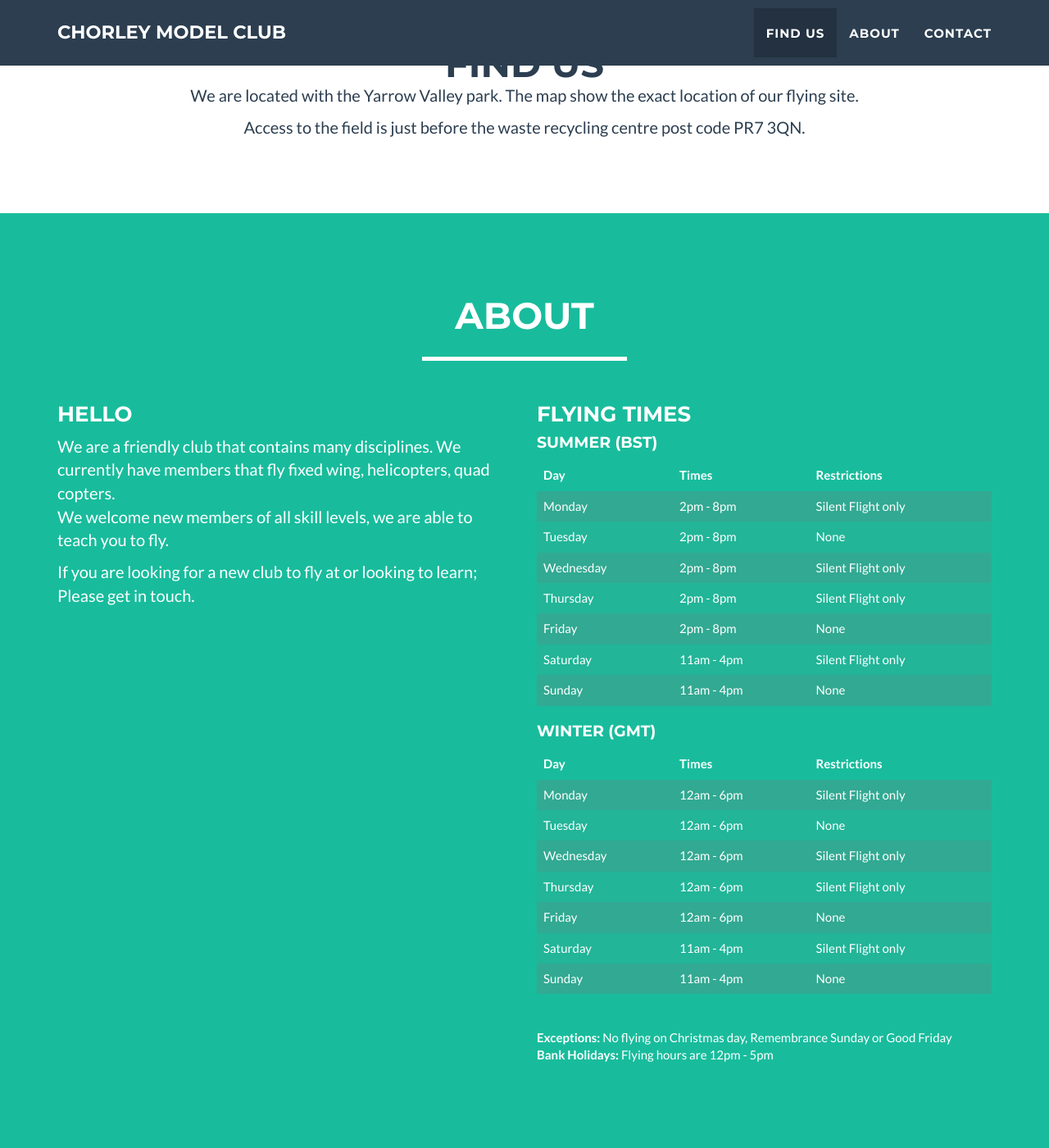
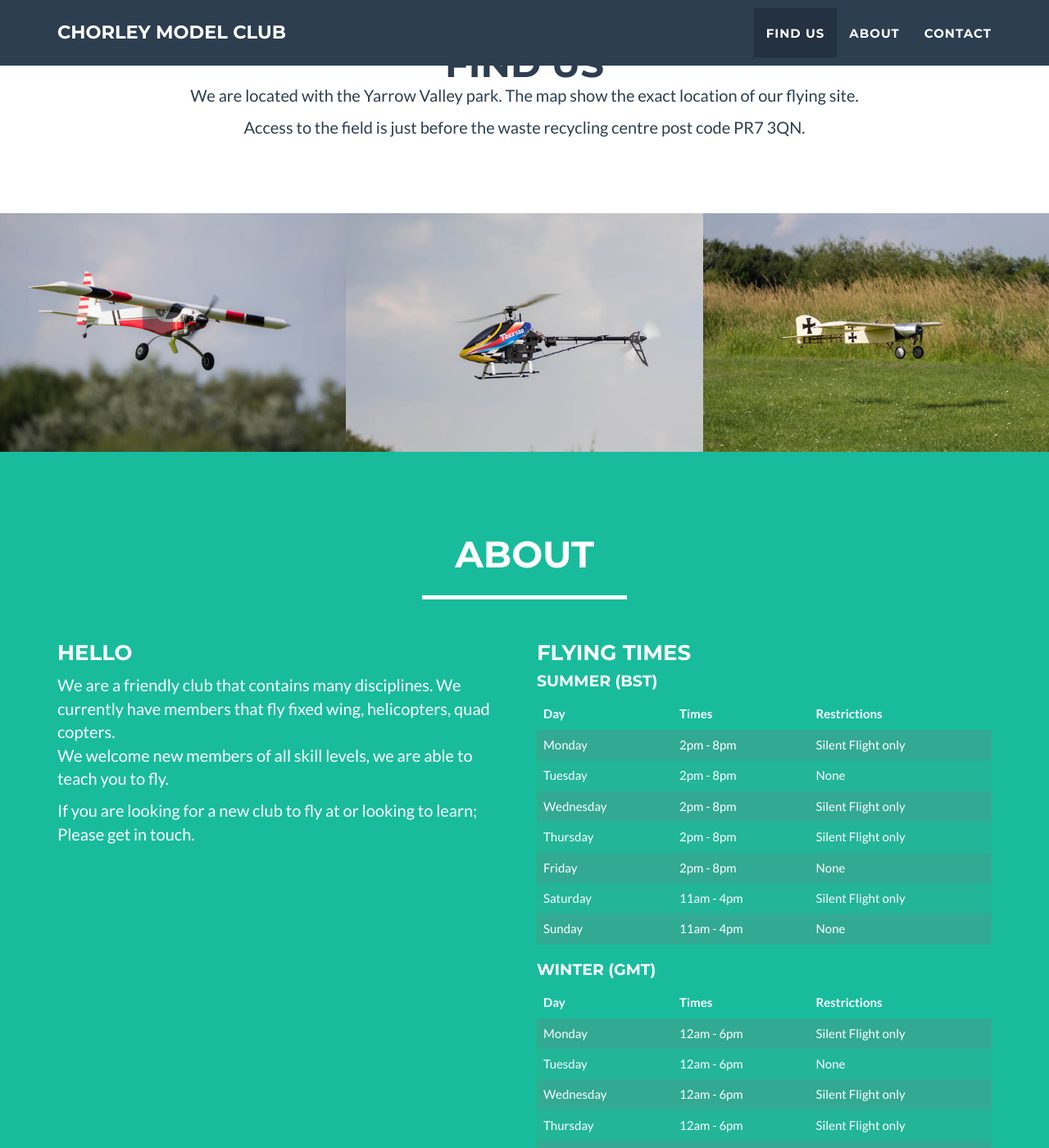
Before and after one commit to ShaneEgan/chorleymac, a Jekyll site: the page built from index.html, in a window 1280 px wide and 1400 px high, scrolled down 1432 px. Shown: the whole window at 82% size. Built offline with Jekyll 4.4.1, drawn with Linux system fonts in a browser that asks for light colours.

Commit message:
added some images

```diff
--- a/_includes/css/main.css
+++ b/_includes/css/main.css
@@ -463,3 +463,8 @@ footer .footer-below {
 .table-striped>tbody>tr:nth-child(even)>td, .table-striped>tbody>tr:nth-child(even)>th {
     background-color: rgba(119, 119, 119, 0.1);
 }
+
+.no-padding {
+    padding-left: 0px;
+    padding-right: 0px;
+}
--- /dev/null
+++ b/_includes/title_images.html
@@ -0,0 +1,17 @@
+
+<!-- Image Section
+<section id="title-imgs">-->
+        <div class="row">
+            <div class="col-sm-4 hidden-xs no-padding">
+                <img src="img/landing-page-images/1.jpg" class="img-responsive title-img" alt="Aeroplane">
+            </div>
+            <div class="col-sm-4 hidden-xs no-padding">
+                <img src="img/landing-page-images/3.jpg" class="img-responsive title-img" alt="Aeroplane">
+            </div>
+            <div class="col-sm-4 hidden-xs no-padding">
+                <img src="img/landing-page-images/2.jpg" class="img-responsive title-img" alt="Aeroplane">
+            </div>
+        </div>
+<!--
+</section>
+-->
--- a/_layouts/default.html
+++ b/_layouts/default.html
@@ -5,6 +5,8 @@
     {% include nav.html %}
     {% include header.html %}
     {% include map.html %}
+
+    {% include title_images.html %}
     {% include about.html %}
 
     {% if site.contact == "static" %}
```
Also changed, not shown: img/landing-page-images/1.jpg (added), img/landing-page-images/2.jpg (added), img/landing-page-images/3.jpg (added), 1 other file.
